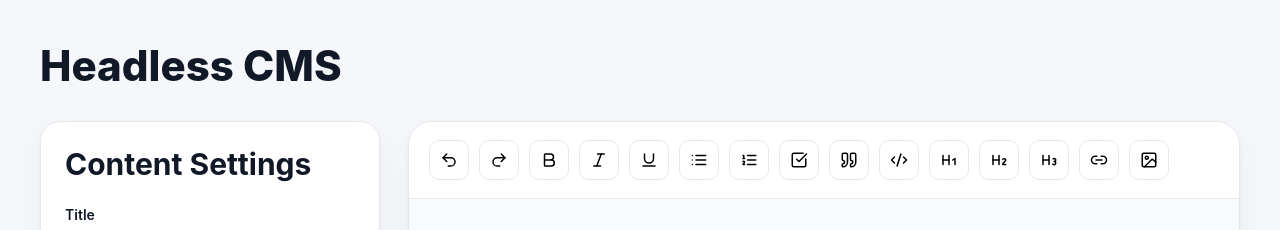
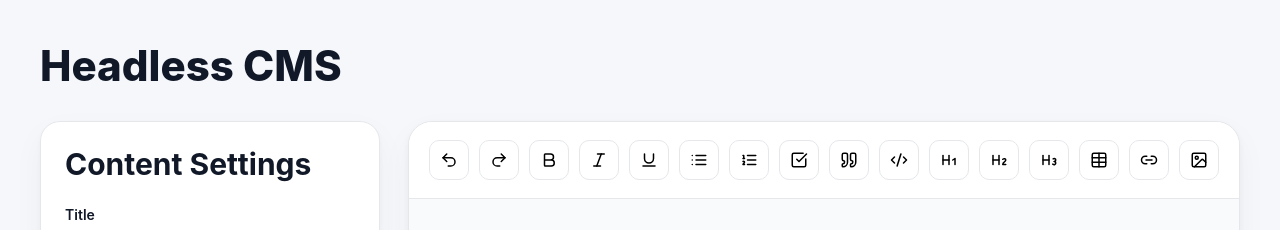
Before and after one commit to iamreemaroy/Reema-Roy, a React (Vite) app in the folder cms-v2/: page / in a window 1280 px wide. Shown: the top 230 px of the page. Built offline with nearby package versions, Linux system fonts and the light colour scheme.

Commit message:
Update Toolbar.jsx

```diff
--- a/cms-v2/src/components/editor/Toolbar.jsx
+++ b/cms-v2/src/components/editor/Toolbar.jsx
@@ -100,6 +100,22 @@ export default function Toolbar({ editor }) {
         <Heading3 size={18} />
       </button>
 
+      <button
+  onClick={() =>
+    editor
+      .chain()
+      .focus()
+      .insertTable({
+        rows: 3,
+        cols: 3,
+        withHeaderRow: true,
+      })
+      .run()
+  }
+>
+  <TableIcon size={18} />
+</button>
+
       <button onClick={addLink}>
         <Link2 size={18} />
       </button>
```
